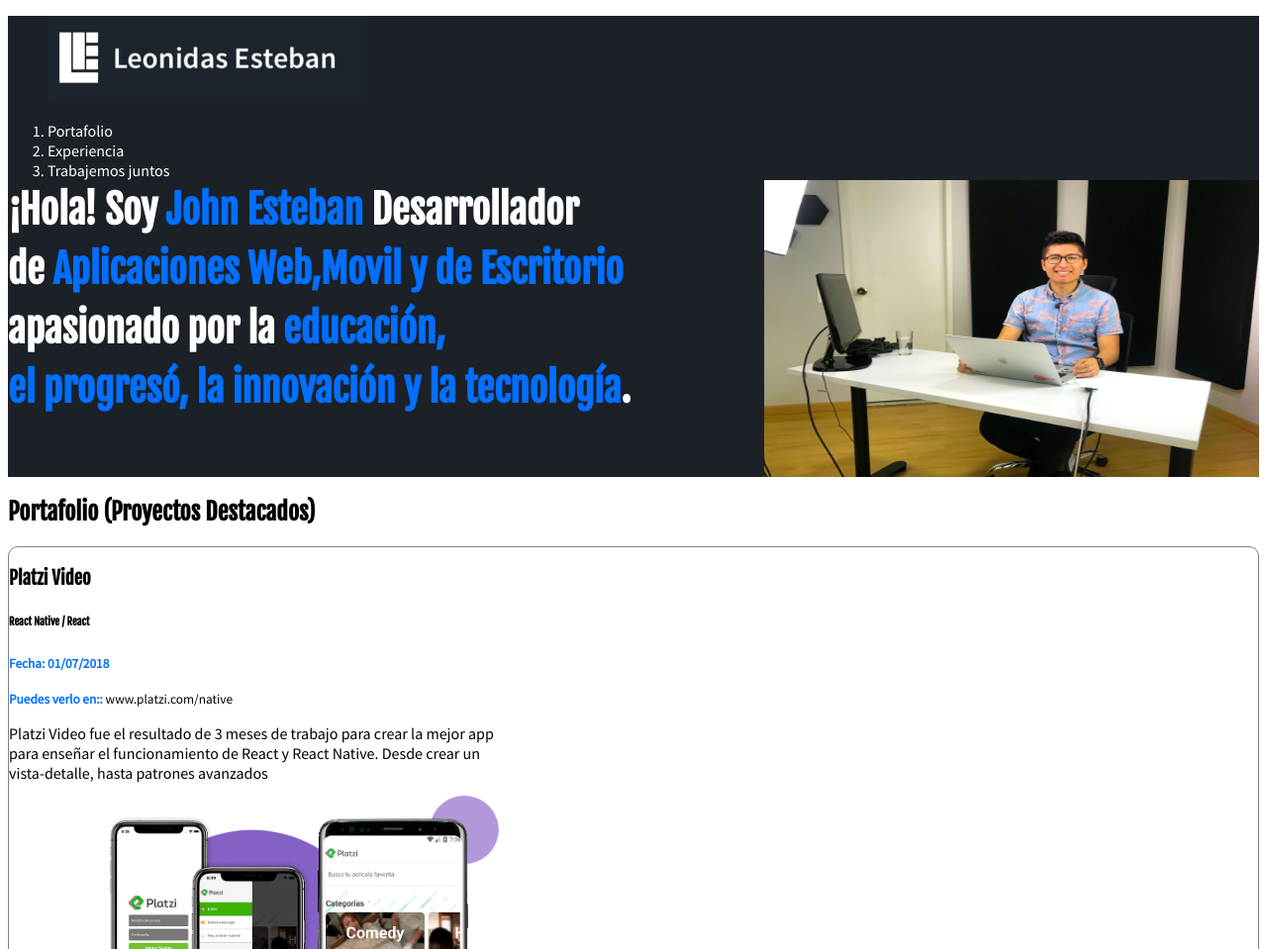
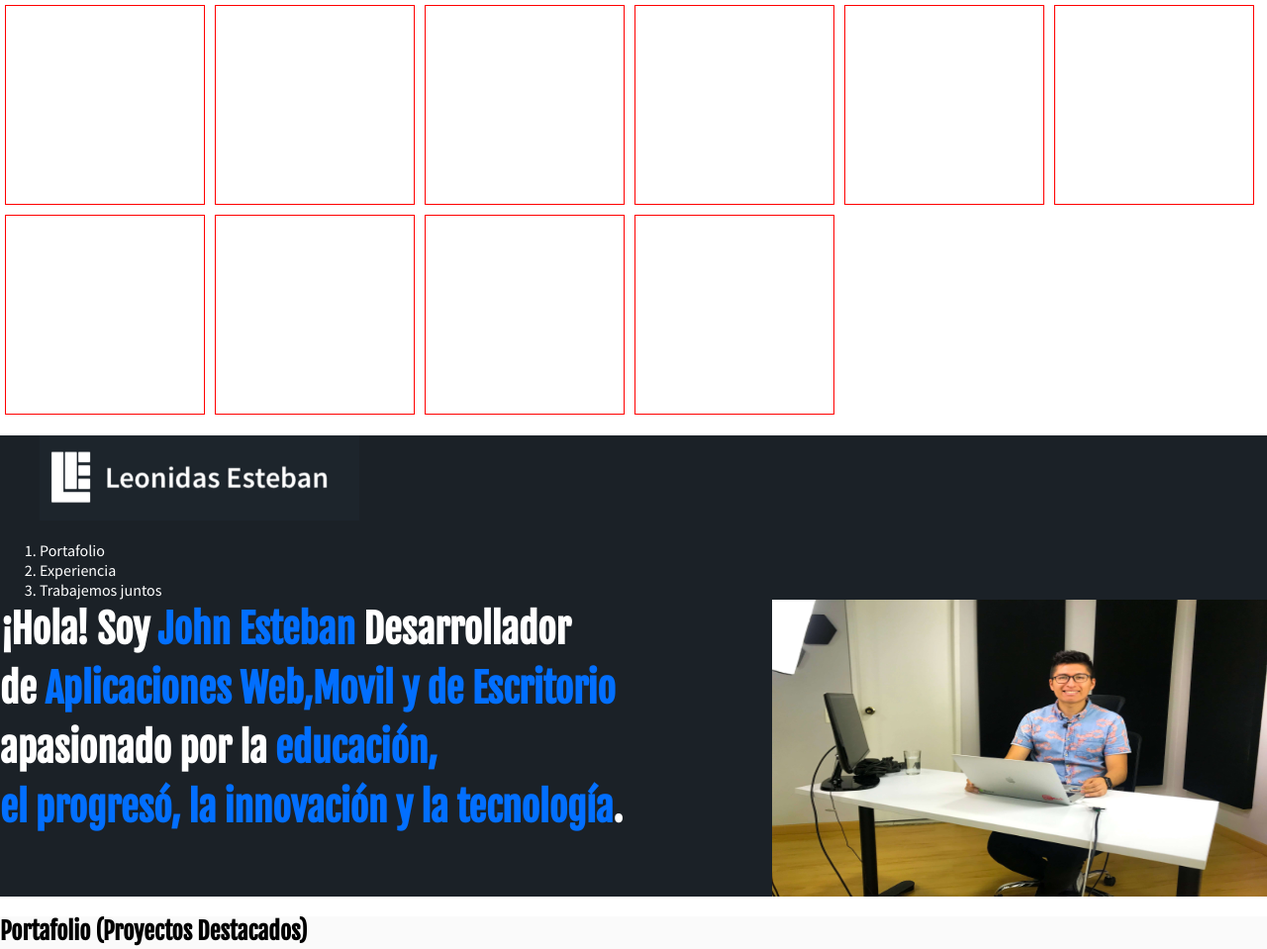
Before and after one commit to JohnEstebanAP/Portafolio-Web, a plain HTML site: page index.html in a window 1280 px wide. Shown: the top 959 px of the page at 99% size. Drawn offline with Linux system fonts and the light colour scheme.

Commit message:
calses 27 propiedades flexbox

```diff
--- a/css/stilos.css
+++ b/css/stilos.css
@@ -3,7 +3,10 @@
 /*background gris = #1b2127*/
 /*celeste = #026fff*/
 body{
-     font-family: 'Source Sans Pro', sans-serif;}
+    font-family: 'Source Sans Pro', sans-serif;
+    margin: 0;
+
+}
 
 h1,h2,h3,h4,h5,h6{
     font-family: 'Fjalla One', sans-serif;
@@ -16,7 +19,7 @@ h1{
     /*text-transform: uppercase;*//*hace que todo el texto este en mayúscula */
     text-decoration: none;
 
-    margin: 0;
+      margin: 0;
 }
 
 .hero{
@@ -34,14 +37,20 @@ ol{
     margin: 0;
 }
 
+.portfolio{
+    background-color: #fafafa;
+}
+
 .project{
     /*border-top: tamaño tipo estilo;*/
+    background-color: white;
     border-color:gray;
     border-style: solid;
     border-width: 1px;
     border-radius: 10px;
+    margin: 10px;
     margin-bottom: 15px;
-
+    padding: 20px;
 }
 .project-details{
     width: 500px;
@@ -61,3 +70,27 @@ strong{
     color: white;
     text-decoration: none;
 }
+
+
+
+.flexbox{
+    display: flex;
+    /*flex-direction: column;*/
+    /*indica la dirección en que quiero que se presenten los
+    elementos en columna o en fila*/
+
+    /*flex-wrap: nowrap;*/
+    flex-wrap: wrap; /*Cuando los elementos superan la cantidad
+    de espacios ocupado en su eje X o fila pasa a la parte de
+    abajo a la siguiente columna*/
+
+}
+
+.box{
+    width: 200px;
+    height: 200px;
+    border: 1px solid red;
+    margin: 5px;
+    flex-shrink: 0;/*par que conserve su
+    tamaño asignado que son 200*200 px*/
+}
--- a/index.html
+++ b/index.html
@@ -11,6 +11,19 @@
     <link rel="stylesheet" href="css/stilos.css">
 </head>
 <body>
+    <div class="flexbox">
+        <div class="box"></div>
+        <div class="box"></div>
+        <div class="box"></div>
+        <div class="box"></div>
+        <div class="box"></div>
+        <div class="box"></div>
+        <div class="box"></div>
+        <div class="box"></div>
+        <div class="box"></div>
+        <div class="box"></div>
+    </div>
+
     <header class="header">
         <div >
             <figure class ="Logo">
```
